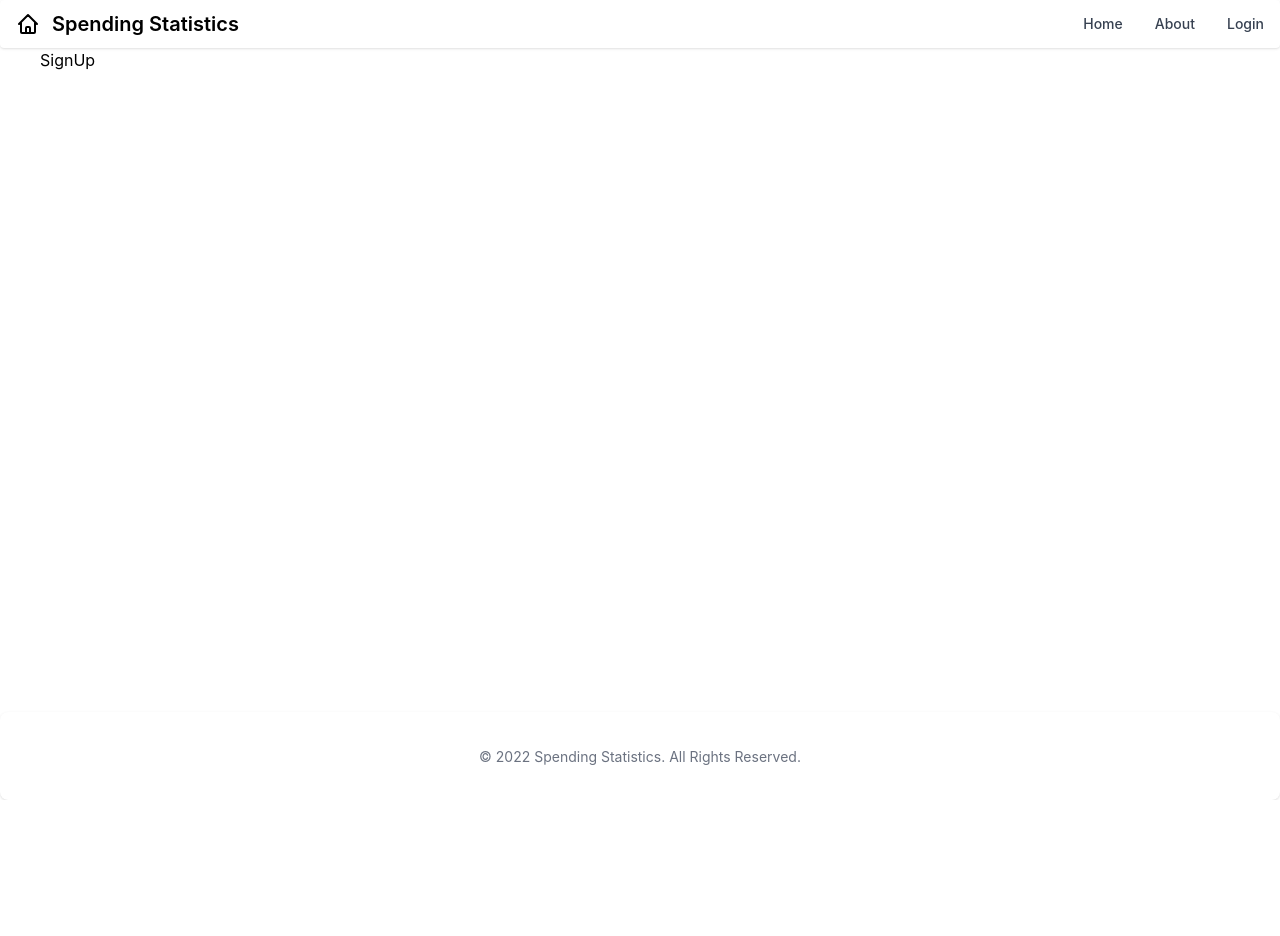
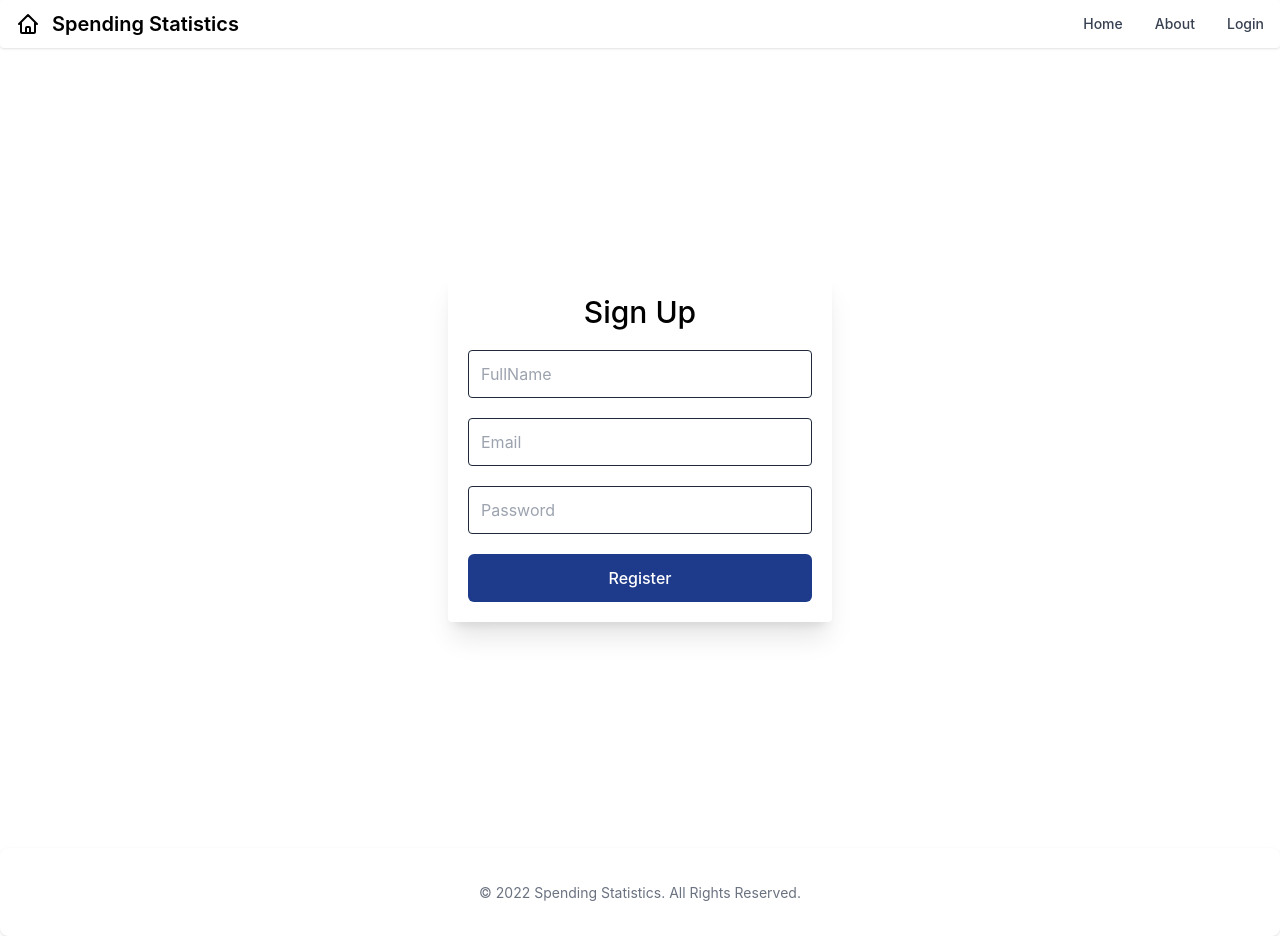
Before and after one commit to quocboy159/spending-statistics, a React (Create React App) app: page /signup in a window 1280 px wide. Before the commit the page ends 800 px from the top, so only its background shows below. Built offline with nearby package versions, Linux system fonts and the light colour scheme; no server answers.

Commit message:
implementsignup function

```diff
--- a/src/compoments/Nav/index.js
+++ b/src/compoments/Nav/index.js
@@ -29,10 +29,10 @@ function Nav() {
                             <NavLink to="/" className={({ isActive }) => isActive ? styles.activeLink : styles.link}>Home</NavLink >
                         </li>
                         <li>
-                            <NavLink to="/about" className={({ isActive }) => isActive ? styles.activeLink : styles.link}>About</NavLink >
+                            <NavLink to="about" className={({ isActive }) => isActive ? styles.activeLink : styles.link}>About</NavLink >
                         </li>
                         <li>
-                            <NavLink to="/login" className={({ isActive }) => isActive ? styles.activeLink : styles.link}>Login</NavLink >
+                            <NavLink to="login" className={({ isActive }) => isActive ? styles.activeLink : styles.link}>Login</NavLink >
                         </li>
                     </ul>
                 </div>
--- a/src/pages/SignIn/index.js
+++ b/src/pages/SignIn/index.js
@@ -1,38 +1,45 @@
-import { Link } from "react-router-dom";
+import { useNavigate, Link } from "react-router-dom";
 import useInput from "../../hooks/useInput"
-import { signinWithGoogle } from "../../services/authService";
+import { signinWithGoogle, loginWithEmailAndPassword, registerWithEmailAndPassword } from "../../services/authService";
 import Icon from "../../compoments/Icon";
+import { TITLE_PAGE } from '../../commons'
 
 const SignIn = () => {
+    const navigate = useNavigate();
+
+    // login by email, password
     const emailInput = useInput("");
     const passwordInput = useInput("");
-    const handleSignIn = () => {
-
+    const handleSignIn = async (event) => {
+        event.preventDefault()
+        await loginWithEmailAndPassword(emailInput.value, passwordInput.value)
+        navigate("/")
     }
-    const handleSignInWithGoogle = async () => {
+    // login by google
+    const handleSignInWithGoogle = async (event) => {
+        event.preventDefault()
         await signinWithGoogle()
+        navigate("/")
     }
 
     return <>
         <div className="md:h-screen bg-white flex flex-col space-y-10  items-center justify-center">
             <div className="bg-white w-96 shadow-xl rounded p-5">
-                <h1 className="text-3xl font-medium">Welcome</h1>
-                <p className="text-sm">Minimal login page for day to day use</p>
+                <h1 className="text-3xl font-medium text-center">Welcome</h1>
+                <p className="text-sm text-center">{TITLE_PAGE}</p>
 
                 <form className="space-y-5 mt-5">
                     <input type="email" className="w-full h-12 border border-gray-800 rounded px-3" placeholder="Email" {...emailInput} />
                     <input type="password" className="w-full h-12 border border-gray-800 rounded px-3" placeholder="Password" {...passwordInput} />
                     <div className="flex">
-                        <div className="text-left">
-                            <a className="font-medium text-blue-900 hover:cursor-pointer hover:underline rounded-md p-2">Forgot Password ?</a>
-                        </div>
-                        <div className="justify-end">
-                            <Link to="/signup"  className="font-medium text-blue-900 hover:cursor-pointer hover:underline rounded-md p-2">Sign Up</Link>
-                        </div>
+                        <a className="font-medium text-blue-900 hover:cursor-pointer hover:underline rounded-md p-2">Forgot Password ?</a>
                     </div>
                     <button id="sign-in-button" onClick={handleSignIn} className="text-center w-full hover:bg-blue-700 bg-blue-900 rounded-md text-white py-3 font-medium">Login</button>
                     <div className="text-center flex justify-center">
                         <Icon onClick={handleSignInWithGoogle} />
+                    </div>
+                    <div className="pt-8">
+                        Don't have an account?<Link to="/signup" className="font-medium text-blue-900 hover:cursor-pointer hover:underline rounded-md p-2">Sign Up</Link>
                     </div>
                 </form>
             </div>
--- a/src/pages/SignUp/index.js
+++ b/src/pages/SignUp/index.js
@@ -1,7 +1,31 @@
+import { useNavigate } from "react-router-dom";
+import useInput from "../../hooks/useInput";
+import { registerWithEmailAndPassword } from "../../services/authService";
+
 const SignUp = () => {
+    const navigate = useNavigate();
+    const emailInput = useInput("");
+    const fullNameInput = useInput("");
+    const passwordInput = useInput("");
+    const handleSignUp = async (event) => {
+        event.preventDefault()
+        await registerWithEmailAndPassword(emailInput.value, fullNameInput.value, passwordInput.value)
+        navigate('login')
+    }
 
     return <>
-        SignUp
+        <div className="md:h-screen bg-white flex flex-col space-y-10  items-center justify-center">
+            <div className="bg-white w-96 shadow-xl rounded p-5">
+                <h1 className="text-3xl font-medium text-center">Sign Up</h1>
+
+                <form className="space-y-5 mt-5">
+                    <input type="text" className="w-full h-12 border border-gray-800 rounded px-3" placeholder="FullName" {...fullNameInput} />
+                    <input type="email" className="w-full h-12 border border-gray-800 rounded px-3" placeholder="Email" {...emailInput} />
+                    <input type="password" className="w-full h-12 border border-gray-800 rounded px-3" placeholder="Password" {...passwordInput} />
+                    <button onClick={handleSignUp} className="text-center w-full hover:bg-blue-700 bg-blue-900 rounded-md text-white py-3 font-medium">Register</button>
+                </form>
+            </div>
+        </div>
     </>
 }
 
--- a/src/services/authService.js
+++ b/src/services/authService.js
@@ -2,7 +2,10 @@ import {
     getAuth,
     GoogleAuthProvider,
     signInWithPopup,
-    signInWithEmailAndPassword
+    signInWithEmailAndPassword,
+    createUserWithEmailAndPassword,
+    sendEmailVerification
+
 } from "firebase/auth";
 import getFirebase from "../infrastructures/filebase";
 import { addUser, getUserById } from "./usersService";
@@ -33,25 +36,50 @@ const signinWithGoogle = async () => {
     }
 }
 
-const signinWithEmailAndPassword = async (email, password) => {
+const loginWithEmailAndPassword = async (email, password) => {
     try {
+        debugger
         const response = await signInWithEmailAndPassword(auth, email, password)
         const { user } = response
+        if (!user) {
+            throw 'Your account is not found'
+        }
+        if (!user.emailVerified) {
+            throw 'Your account is not activate yet'
+        }
+    } catch (e) {
+        alert(e)
+        throw e
+    }
+}
+
+const registerWithEmailAndPassword = async (email, fullName, password) => {
+    try {
+        const response = await createUserWithEmailAndPassword(auth, email, password)
+        const { user } = response
+        await sendEmailVerification(user, {
+            url: 'http://localhost:3000/'
+        } )
         const userData = await getUserById(user.uid)
         if (!userData) {
             await addUser({
                 userId: user.uid,
-                name: user.displayName,
+                name: fullName,
                 authProvider: AuthProviders.LOCAL,
                 email: user.email
             })
         }
-    } catch (e) {
-        throw e
+
+    } catch (ex) {
+        throw ex
     }
 }
 
+const isAuthenticated = () => !!auth.currentUser
+
 export {
     signinWithGoogle,
-    signinWithEmailAndPassword
+    loginWithEmailAndPassword,
+    registerWithEmailAndPassword,
+    isAuthenticated
 }
```
